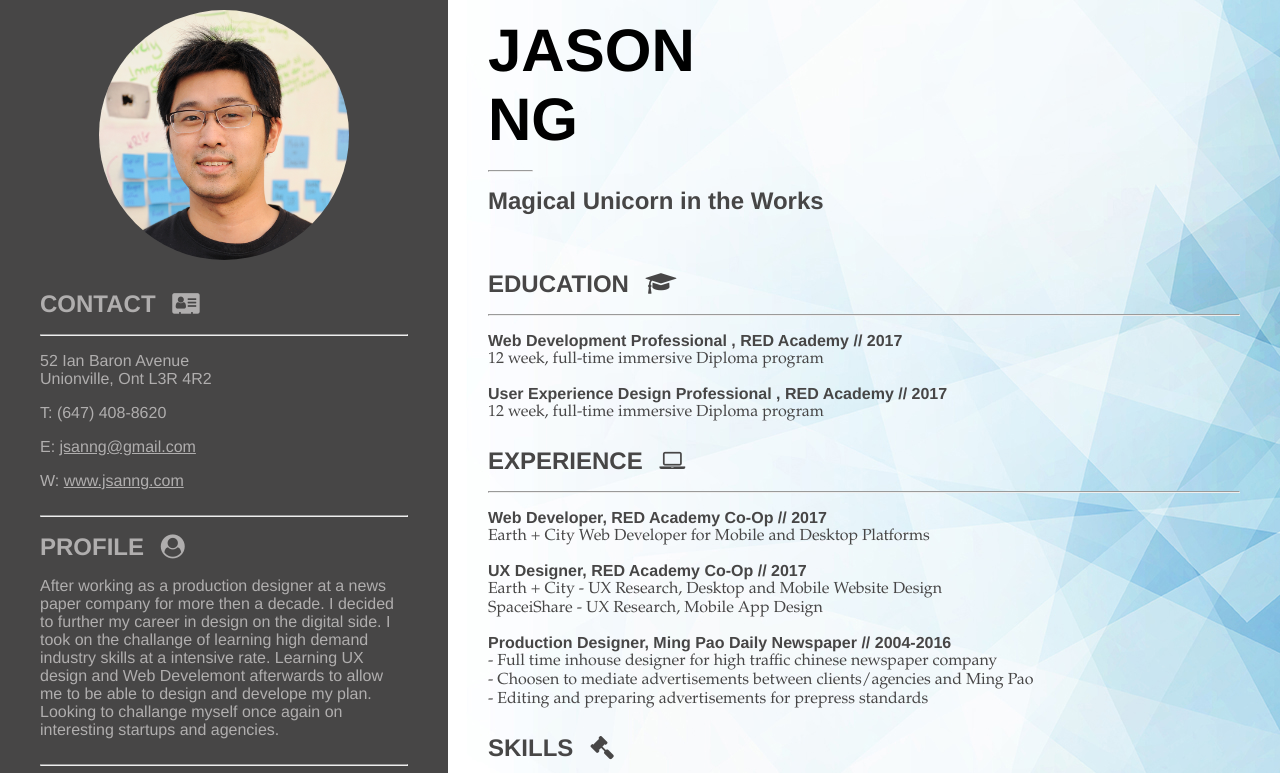
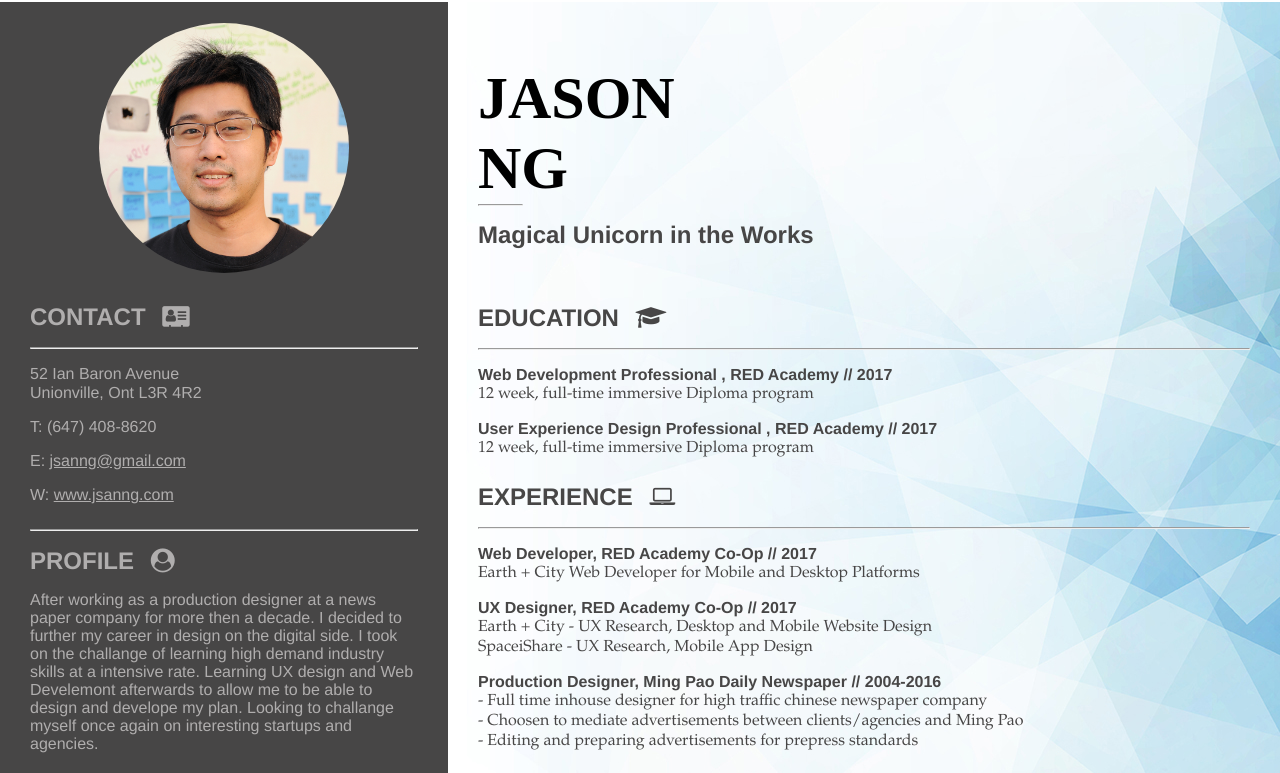
Before and after one commit to j4y88/RA-P0, a plain HTML site: page index.html in a window 1280 px wide. Shown: the top 773 px of the page. Drawn offline with Linux system fonts and the light colour scheme; a web font is replaced by a local one.

Commit message:
Before the styling revert

```diff
--- a/index.html
+++ b/index.html
@@ -3,22 +3,23 @@
   <head>
     <link type="text/css" rel="stylesheet" href="style.css">
     <link type="text/css" rel="stylesheet" href="css/font-awesome.min.css">
+    <link href='http://fonts.googleapis.com/css?family=Days One' rel='stylesheet'>
     <title>Jason Ng's Resume</title>
   </head>
   <header>
   </header>
   <body class="flex">
-    <aside class="col-35 margin-adding-article dark-grey-bg padding-left40 padding-right40">
+    <aside class="col-35 margin-adding-article dark-grey-bg padding-hor">
       <center><img src="photo.jpg" alt="Me" style="width:250px" class="img-circle"></center>
       <h2 class="light-grey margin-starting-article">CONTACT <i class="fa fa-address-card padding-left10" aria-hidden="true"></i></h2>
       <hr>
       <div class="margin-starting-article">
-      <p class="light-grey">52 Ian Baron Avenue</p>
-      <p class="light-grey">Unionville, Ont L3R 4R2</p>
+      <h3 class="light-grey">52 Ian Baron Avenue</h3>
+      <h3 class="light-grey">Unionville, Ont L3R 4R2</h3>
       </div>
-      <p class="light-grey">T: (647) 408-8620</p>
-      <p id="email" class="light-grey margin-starting-article">E: <a href="mailto:jsanng@gmail.com" class="light-grey">jsanng@gmail.com</a></p>
-      <p class="light-grey margin-adding-article">W: <a href="www.jsanng.com" class="light-grey">www.jsanng.com</a></p>
+      <h3 class="light-grey">T: (647) 408-8620</p>
+      <h3 id="email" class="light-grey margin-starting-article">E: <a href="mailto:jsanng@gmail.com" class="light-grey">jsanng@gmail.com</a></h3>
+      <h3 class="light-grey margin-adding-article">W: <a href="www.jsanng.com" class="light-grey">www.jsanng.com</a></h3>
       <hr>
       <h2 class="light-grey margin-starting-article">PROFILE <i class="fa fa-user-circle padding-left10" aria-hidden="true"></i></h2>
       <h3 class="light-grey margin-adding-article">After working as a production designer at a news paper company for more then a decade. I decided to further my career in design on the digital side. I took on the challange of learning high demand industry skills at a intensive rate. Learning UX design and Web Develemont afterwards to allow me to be able to design and develope my plan. Looking to challange myself once again on interesting startups and agencies.</h3>
@@ -27,8 +28,8 @@
       <a href="http://www.facebook.com"><i class="fa fa-facebook-square fa-4x light-grey" aria-hidden="true"></i></a>
       <a href="http://www.linkedin.com"><i class="fa fa-linkedin-square fa-4x light-grey" aria-hidden="true"></i></a>
     </aside>
-    <main class="col-65 margin-adding-article padding-left40 padding-right40 background-fractal-image">
-      <div class="margin-nametag margin-starting-article">
+    <main class="col-65 margin-adding-article padding-hor background-fractal-image">
+      <div class="margin-name-tag margin-starting-article">
         <h1>JASON</h1>
         <h1>NG</h1>
       </div>
@@ -41,13 +42,13 @@
       <h3 class="dark-grey garamond">12 week, full-time immersive Diploma program</h3>
     </div>
     <div class="margin-adding-article">
-      <h3 class="dark-grey semibold">User Experience Design Professional , RED Academy  //  2017</h3>
+      <h3 class="dark-grey semibold">User Experience Design Professional , RED Academy // 2017</h3>
       <h3 class="dark-grey garamond">12 week, full-time immersive Diploma program</h3>
     </div>
     <h2 class="dark-grey margin-starting-article">EXPERIENCE <i class="fa fa-laptop padding-left10" aria-hidden="true"></i></h2>
     <hr>
     <div class="margin-starting-article">
-      <h3 class="dark-grey semibold">Web Developer, RED Academy Co-Op  //  2017</h3>
+      <h3 class="dark-grey semibold">Web Developer, RED Academy Co-Op // 2017</h3>
       <h3 class="dark-grey garamond">Earth + City Web Developer for Mobile and Desktop Platforms</h3>
     </div>
     <div class="margin-starting-article">
--- a/style.css
+++ b/style.css
@@ -1,5 +1,6 @@
-*{box-sizing: border-box; font-family: Helvetica; margin:0px; padding:0px;/* border: 0.1px solid;*/}
+*{box-sizing: border-box; font-family: Helvetica; margin:1px 0px; padding:0px;/* border: 0.1px solid;*/}
 h1 {
+	font-family: 'Days One';
 	font-size: 60px;
 	font-weight: 900;
 }
@@ -26,11 +27,8 @@ h3 {
 .margin-adding-article {
 	margin: 0px 0px 25px 0px;
 }
-.padding-left40 {
-	padding-left: 40px;
-}
-.padding-right40 {
-	padding-right: 40px;
+.padding-hor {
+	padding: 0px 30px
 }
 .padding-left10 {
 	padding-left: 10px;
@@ -49,10 +47,10 @@ h3 {
 }
 .img-circle {
     border-radius: 50%;
-    margin: 10px;
+    margin: 20px 0px 10px 0px;
 }
 .margin-name-tag {
-	margin: 52px 0px 0px 0px;
+	margin: 62px 0px 0px 0px;
 }
 .margin-name-title {
 	margin-top: 15px;
```
